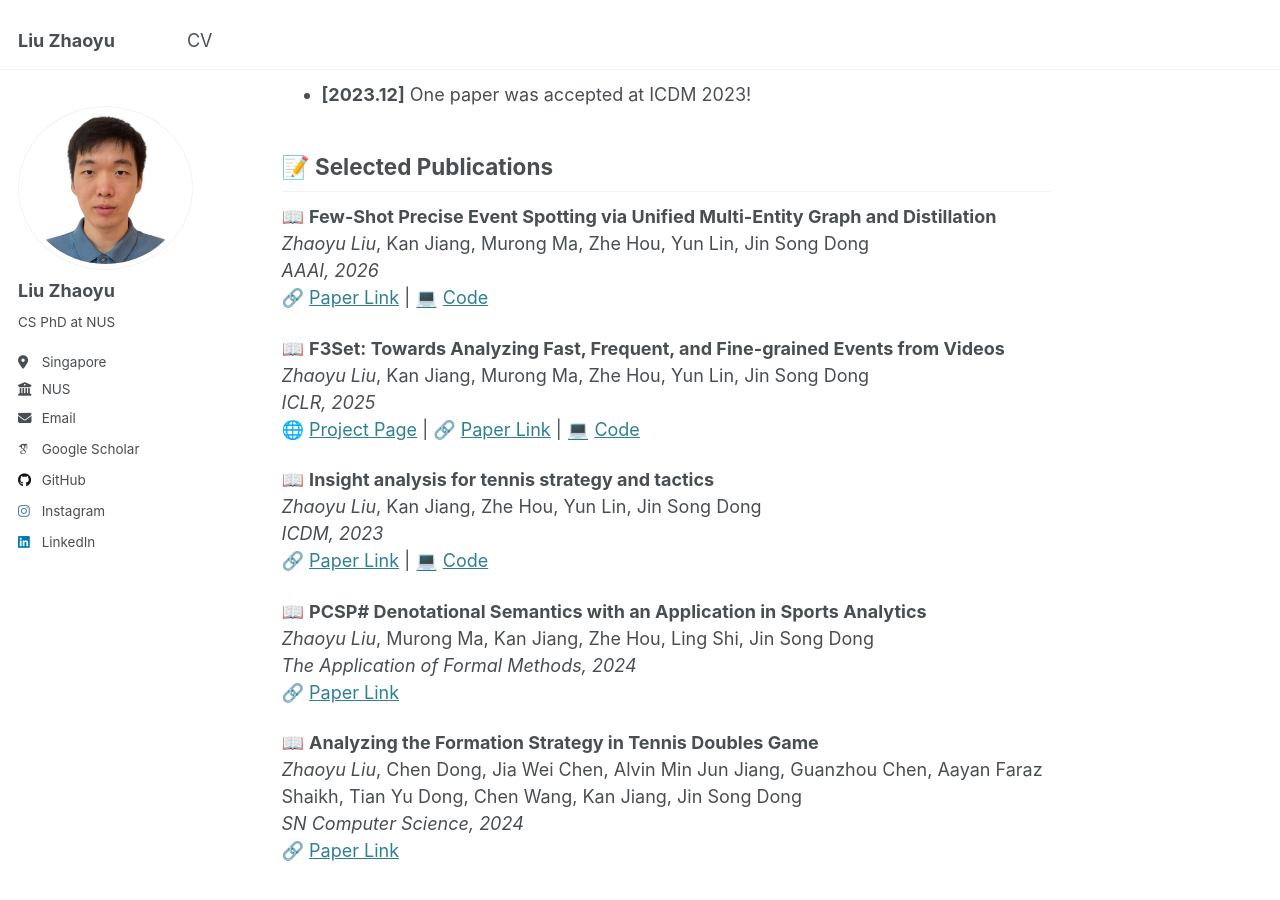
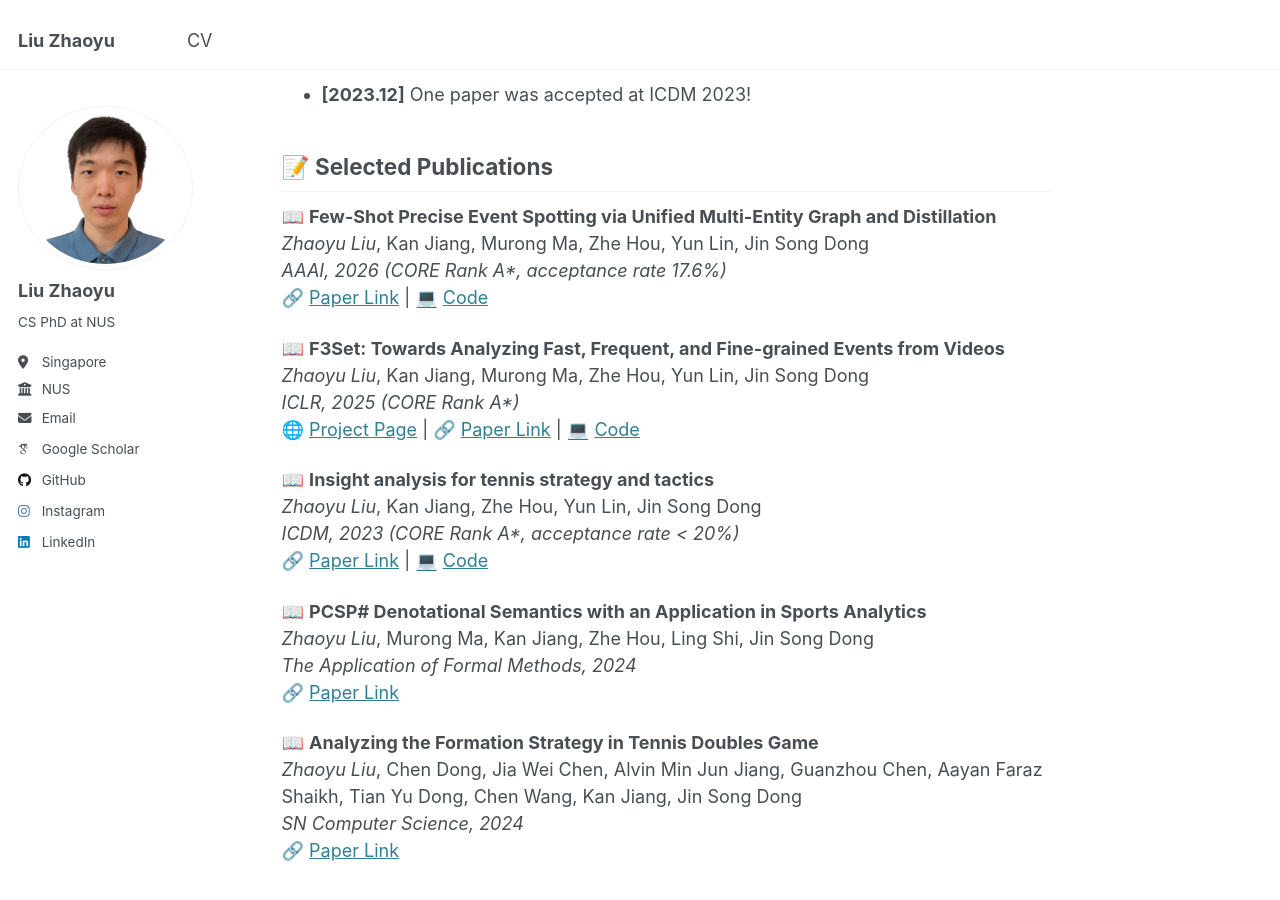
Before and after one commit to LZYAndy/lzyandy.github.io, a Jekyll site: the page built from _pages/about.md, in a window 1280 px wide and 900 px high, scrolled down 1030 px. Built offline with Jekyll 4.4.1, drawn with Linux system fonts in a browser that asks for light colours; some web fonts are replaced.

Commit message:
Update about.md

```diff
--- a/_pages/about.md
+++ b/_pages/about.md
@@ -25,17 +25,17 @@ I am currently a Research Fellow at the National University of Singapore under t
 ## 📝 Selected Publications
 📖 **Few-Shot Precise Event Spotting via Unified Multi-Entity Graph and Distillation**
 *Zhaoyu Liu*, Kan Jiang, Murong Ma, Zhe Hou, Yun Lin, Jin Song Dong
-_AAAI, 2026_
+_AAAI, 2026 (CORE Rank A*, acceptance rate 17.6%)_
 🔗 [Paper Link](https://arxiv.org/abs/2511.14186) | 💻 [Code](https://github.com/LZYAndy/UMEG-Net)
 
 📖 **F3Set: Towards Analyzing Fast, Frequent, and Fine-grained Events from Videos**
 *Zhaoyu Liu*, Kan Jiang, Murong Ma, Zhe Hou, Yun Lin, Jin Song Dong
-_ICLR, 2025_
+_ICLR, 2025 (CORE Rank A*)_
 🌐 [Project Page](https://lzyandy.github.io/f3set-website/) | 🔗 [Paper Link](https://openreview.net/pdf?id=vlg5WRKHxh) | 💻 [Code](https://github.com/F3Set/F3Set)
 
 📖 **Insight analysis for tennis strategy and tactics**
 *Zhaoyu Liu*, Kan Jiang, Zhe Hou, Yun Lin, Jin Song Dong
-_ICDM, 2023_
+_ICDM, 2023 (CORE Rank A*, acceptance rate < 20%)_
 🔗 [Paper Link](https://www.depintel.com/papers/icdm2023.pdf) | 💻 [Code](https://github.com/LZYAndy/Insight_Strategy)
 
 📖 **PCSP# Denotational Semantics with an Application in Sports Analytics**
```
